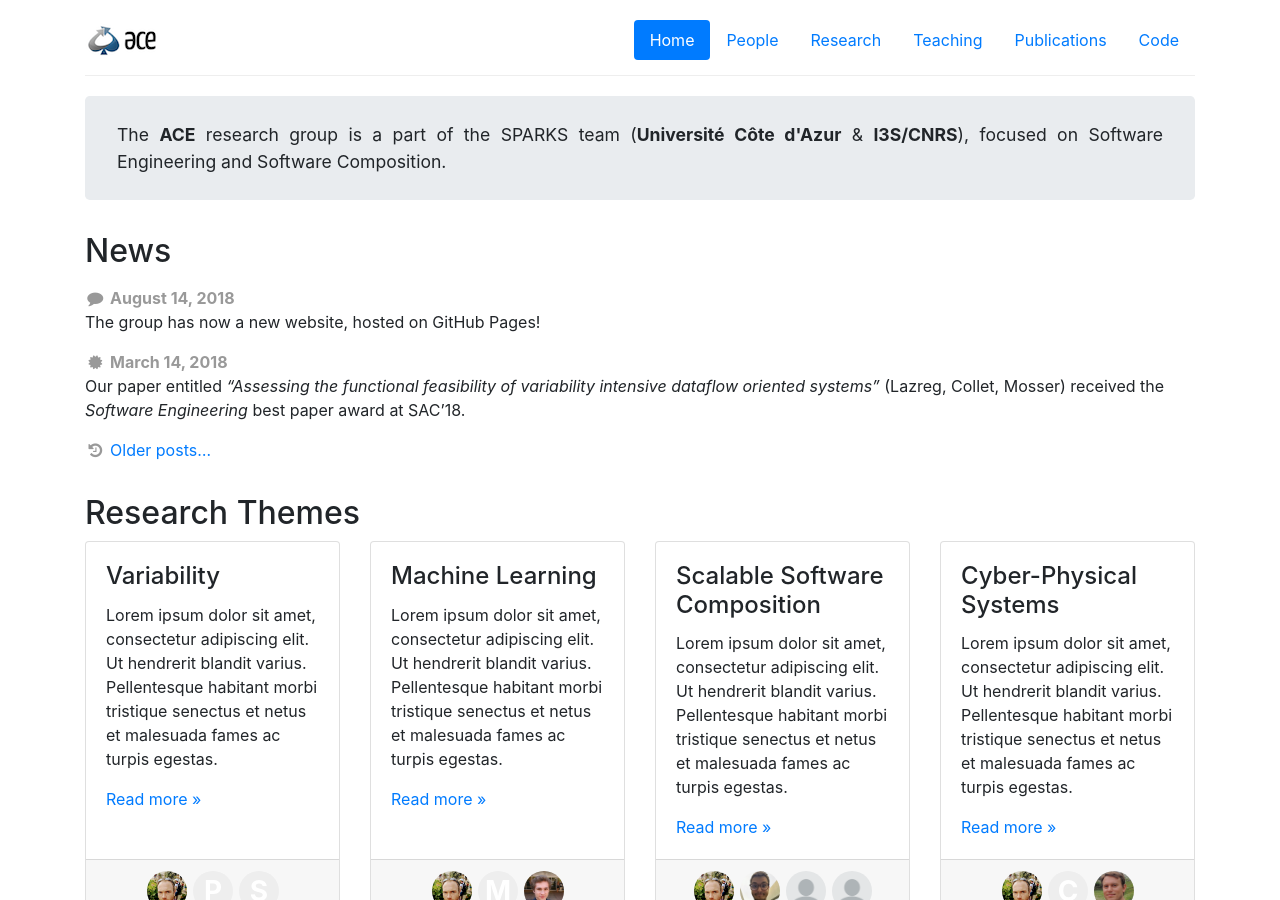
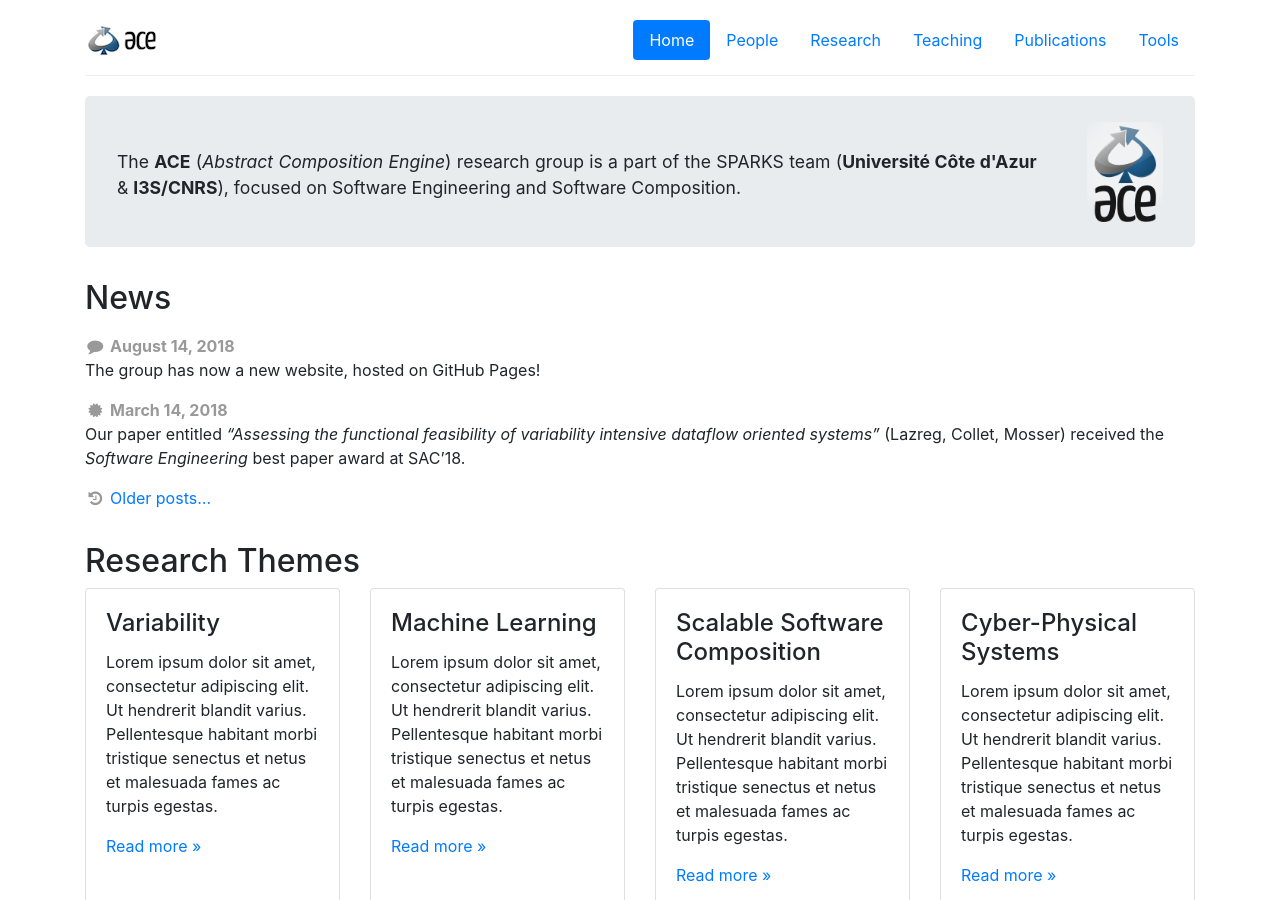
Before and after one commit to ace-design/ace-design.github.io, a Jekyll site: the page built from index.html, in a window 1280 px wide and 900 px high. Built offline with Jekyll 4.4.1, drawn with Linux system fonts in a browser that asks for light colours; some of the changed text lies outside the part shown.

Commit message:
logo approc

```diff
--- a/_config.yml
+++ b/_config.yml
@@ -49,5 +49,5 @@ navigation:
     link: /teaching.html
   - title: Publications
     link: /publications.html
-  - title: Code
-    link: /code.html
+  - title: Tools
+    link: /tools.html
--- a/_layouts/default.html
+++ b/_layouts/default.html
@@ -65,8 +65,9 @@
 
             <br/>
             <div class="footer">
+              <br />
                 <p>
-                    Université Côte d'Azur, I3S, CNRS, France. Website template by <a href="https://github.com/uwsampa/research-group-web">Sampa, University of Washington</a>.
+                    Université Côte d'Azur, I3S, CNRS, France. SPARKS research team. <br/> Website template by <a href="https://github.com/uwsampa/research-group-web">Sampa, University of Washington</a>.
                 </p>
             </div>
 
--- a/index.html
+++ b/index.html
@@ -23,9 +23,15 @@ role-tables:
 ---
 
 <div class="jumbotron">
-    <p>
-        The <b>ACE</b> research group is a part of the SPARKS team (<b>Université Côte d'Azur</b> & <b>I3S/CNRS</b>), focused on Software Engineering and Software Composition.
-    </p>
+    <p style="height: 100px">
+      <span style="float: right; display: block; margin-left: 50px">
+        <img height="100px" src="{{ site.base }}/img/logo_vert.png" />
+      </span>
+      <span>
+        <br/>
+        The <b>ACE</b> (<em>Abstract Composition Engine</em>) research group is a part of the SPARKS team (<b>Université Côte d'Azur</b> & <b>I3S/CNRS</b>), focused on Software Engineering and Software Composition.
+      </span>
+      </p>
 </div>
 
 <section>
```
Also changed, not shown: teaching.md (+1 -1 lines), tools.md (renamed from code.md, +1 -0 lines), favicon.ico (added), img/logo_vert.png (added).
